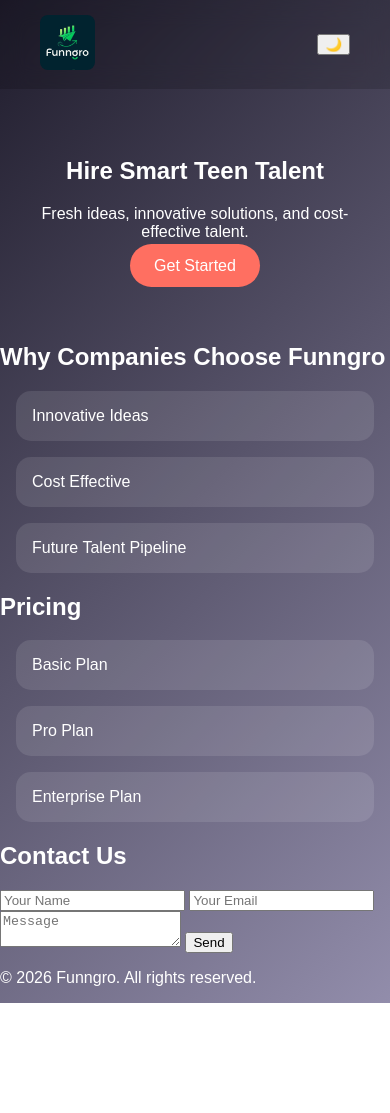
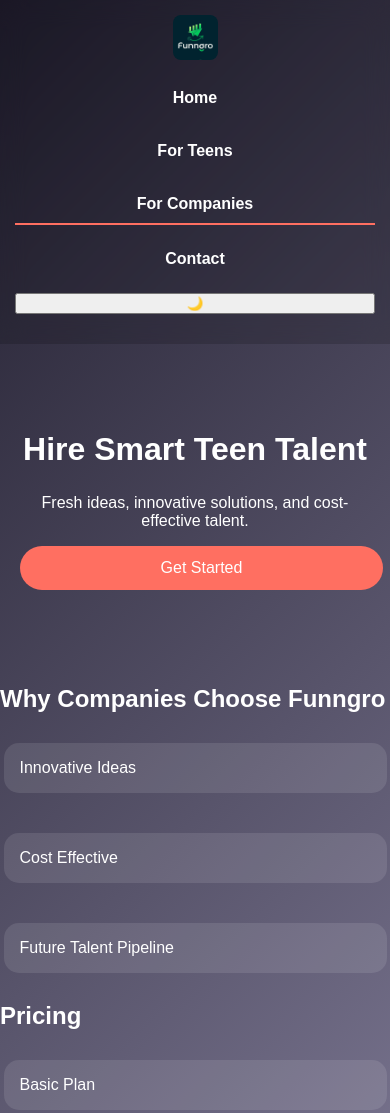
Before and after one commit to vishalkumar31663-byte/funngro-website, a plain HTML site: page fungro/company.html in a window 390 px wide. Shown: the top 1113 px of the page. Before the commit the page ends 1003 px from the top, so only its background shows below. Drawn offline with Linux system fonts and the light colour scheme.

Commit message:
Final Funngro project submission

```diff
--- a/fungro/company.html
+++ b/fungro/company.html
@@ -3,27 +3,41 @@
 <head>
   <meta charset="UTF-8">
   <title>Funngro - Hire Smart Teen Talent</title>
+  <meta name="keywords" content="Funngro, Hire Teen Talent, Student Internship, Teen Developers, Student Freelancers, Smart Hiring">
   <meta name="description" content="Hire smart teen talent with Funngro. Get innovative ideas, fresh perspectives, and cost-effective solutions.">
   <meta name="viewport" content="width=device-width, initial-scale=1.0">
+  <meta property="og:title" content="Funngro - Hire Smart Teen Talent">
+<meta property="og:description" content="Hire skilled teens for innovative, affordable projects with Funngro.">
+<meta property="og:type" content="website">
+<meta property="og:image" content="fungro logo.jpg">
+<meta property="og:url" content="https://vishalkumar31663-byte.github.io/funngro-project/">
   <link href="style.css" rel="stylesheet">
   <link href="responsive.css" rel="stylesheet">
+  <link rel="icon" type="image/jpeg" href="fungro logo.jpg">
 </head>
 <body>
   <nav class="navbar sticky-top">
+
     <a href="index.html" class="logo">
-         <img src="fungro logo.jpg" alt="Funngro Logo">
+        <img src="fungro logo.jpg" alt="Funngro Logo">
     </a>
-    <ul>
-     <button> <li><a href="teen.html">Teens</a></li></button>
-     <button> <li><a href="company.html">Companies</a></li></button>
+
+    <ul class="nav-links">
+        <li><a href="index.html">Home</a></li>
+        <li><a href="teen.html">For Teens</a></li>
+        <li><a href="company.html" class="active">For Companies</a></li>
+        <li><a href="#contact">Contact</a></li>
     </ul>
+
     <button id="darkModeToggle">🌙</button>
-  </nav>
+
+</nav>
+
 
   <section class="hero">
     <h1>Hire Smart Teen Talent</h1>
     <p>Fresh ideas, innovative solutions, and cost-effective talent.</p>
-    <a href="vishalkumar31663@gmail.com" class="btn">Get Started</a>
+    <a href="mailto:vishalkumar31663@gmail.com" class="btn">Get Started</a>
   </section>
 
   <section class="benefits">
@@ -46,13 +60,32 @@
 
   <section id="contact">
     <h2>Contact Us</h2>
+
     <form id="contactForm">
-      <input type="text" placeholder="Your Name" required>
-      <input type="email" placeholder="Your Email" required>
-      <textarea placeholder="Message" required></textarea>
-      <button type="submit">Send</button>
-    </form>
 
+    <input
+        type="text"
+        id="name"
+        placeholder="Your Name"
+        required
+    >
+
+    <input
+        type="email"
+        id="email"
+        placeholder="Your Email"
+        required
+    >
+
+    <textarea
+        id="message"
+        placeholder="Your Message"
+        required
+    ></textarea>
+
+    <button type="submit">Send</button>
+
+</form>
   </section>
 
   <footer>
--- a/fungro/responsive.css
+++ b/fungro/responsive.css
@@ -1,8 +1,86 @@
-@media (max-width: 768px) {
-  .navbar ul {
-    display: none;
-  }
-  .hero {
-    padding: 3rem 1rem;
-  }
+@media screen and (max-width: 768px) {
+
+    /* Navbar */
+    .navbar{
+        flex-direction:column;
+        align-items:center;
+        padding:15px;
+        gap:15px;
+    }
+
+    .nav-links{
+        display:flex;
+        flex-direction:column;
+        align-items:center;
+        gap:15px;
+        width:100%;
+    }
+
+    .nav-links li{
+        width:100%;
+        text-align:center;
+    }
+
+    .nav-links li a{
+        display:block;
+        padding:10px;
+    }
+
+    /* Hero Section */
+    .hero{
+        padding:60px 20px;
+    }
+
+    .hero h1{
+        font-size:2rem;
+    }
+
+    .hero p{
+        font-size:1rem;
+    }
+
+    /* Buttons */
+    .btn{
+        display:block;
+        width:90%;
+        margin:15px auto;
+        text-align:center;
+    }
+
+    /* Cards */
+    .card-grid{
+        display:flex;
+        flex-direction:column;
+        align-items:center;
+    }
+
+    .card{
+        width:90%;
+        margin:10px 0;
+    }
+
+    /* Forms */
+    form{
+        width:100%;
+    }
+
+    input,
+    textarea,
+    button{
+        width:100%;
+        box-sizing:border-box;
+        margin-bottom:15px;
+    }
+
+    /* Logo */
+    .logo img{
+        height:45px;
+    }
+
+    /* Footer */
+    footer{
+        text-align:center;
+        padding:20px;
+    }
+
 }
--- a/fungro/script.js
+++ b/fungro/script.js
@@ -22,8 +22,6 @@ scrollBtn.innerText = "⬆";
 scrollBtn.id = "scrollTop";
 document.body.appendChild(scrollBtn);
 scrollBtn.addEventListener('click', () => window.scrollTo({top:0, behavior:'smooth'}));
-
-const form = document.getElementById("contactForm");
 
 const form = document.getElementById("contactForm");
 
--- a/fungro/style.css
+++ b/fungro/style.css
@@ -55,3 +55,32 @@ body {
     background:rgba(0,0,0,.15);
     backdrop-filter:blur(12px);
 }
+.nav-links {
+    display: flex;
+    list-style: none;
+    gap: 25px;
+    margin: 0;
+    padding: 0;
+}
+
+.nav-links li a {
+    text-decoration: none;
+    color: white;
+    font-weight: 600;
+    transition: 0.3s;
+}
+
+.nav-links li a:hover {
+    color: #ff6f61;
+}
+.active{
+    color:#ff6f61;
+    border-bottom:2px solid #ff6f61;
+}
+.card-grid{
+    display:flex;
+    justify-content:center;
+    align-items:stretch;
+    gap:20px;
+    flex-wrap:wrap;
+}
```
Also changed, not shown: fungro/index.html (+20 -5 lines), fungro/teen.html (+20 -5 lines).
